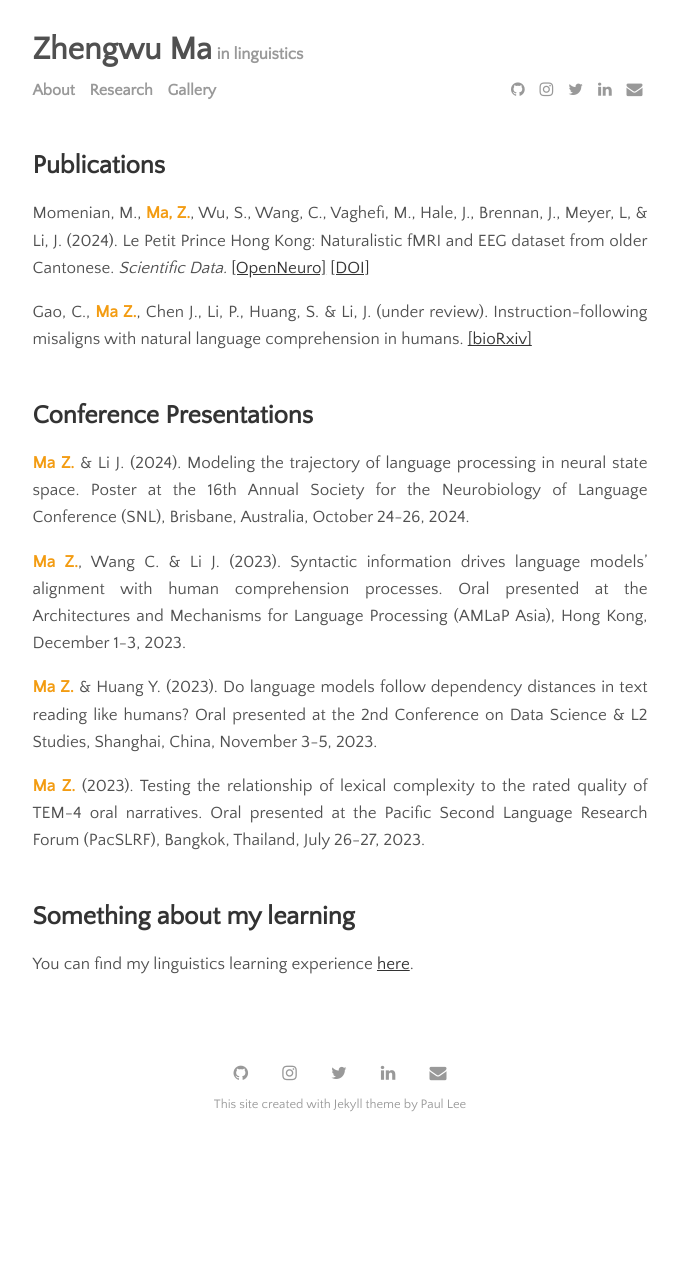
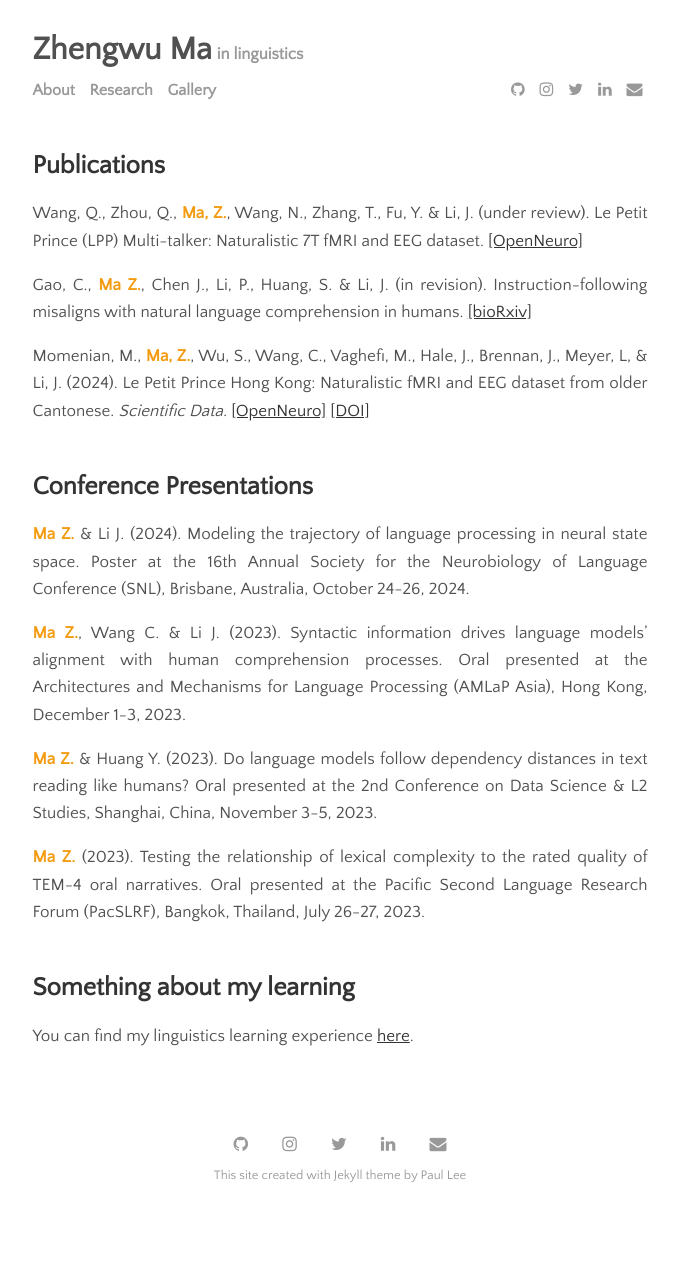
Before and after one commit to zhengwuma/zhengwuma.github.io, a Jekyll site: the page built from menu/research.md, in a window 1280 px wide. Shown: the whole page, without its empty margins (300-979 px from the left). Built offline with Jekyll 4.4.1, drawn with Linux system fonts in a browser that asks for light colours; before the commit the page ends 1198 px from its top, so only the background shows below that.

Commit message:
Update research.md

```diff
--- a/menu/research.md
+++ b/menu/research.md
@@ -5,9 +5,11 @@ permalink: /research
 ---
 
 ## Publications
+Wang, Q., Zhou, Q., <span style="color: #f39c12;"><strong>Ma, Z.</strong></span>, Wang, N., Zhang, T., Fu, Y. & Li, J. (under review). Le Petit Prince (LPP) Multi-talker: Naturalistic 7T fMRI and EEG dataset. <a href="https://openneuro.org/datasets/ds005345/versions/1.0.0">[OpenNeuro]</a>
+
+Gao, C., <span style="color: #f39c12;"><strong>Ma Z.</strong></span>, Chen J., Li, P., Huang, S. & Li, J. (in revision). Instruction-following misaligns with natural language comprehension in humans. <span style="color:#d8d6d0;"><a href="https://www.biorxiv.org/content/10.1101/2024.08.15.608196v1">[bioRxiv]</a></span>
+
 Momenian, M., <span style="color: #f39c12;"><strong>Ma, Z.</strong></span>, Wu, S., Wang, C., Vaghefi, M., Hale, J., Brennan, J., Meyer, L, & Li, J. (2024). Le Petit Prince Hong Kong: Naturalistic fMRI and EEG dataset from older Cantonese. _Scientific Data._ <a href="https://openneuro.org/datasets/ds004718/versions/1.1.0">[OpenNeuro]</a> <a href="https://www.nature.com/articles/s41597-024-03745-8">[DOI]</a>
-
-Gao, C., <span style="color: #f39c12;"><strong>Ma Z.</strong></span>, Chen J., Li, P., Huang, S. & Li, J. (under review). Instruction-following misaligns with natural language comprehension in humans. <span style="color:#d8d6d0;"><a href="https://www.biorxiv.org/content/10.1101/2024.08.15.608196v1">[bioRxiv]</a></span>
 <br><br>
 ## Conference Presentations
 <span style="color: #f39c12;"><strong>Ma Z.</strong></span> & Li J. (2024). Modeling the trajectory of language processing in neural state space. Poster at the 16th Annual Society for the Neurobiology of Language Conference (SNL), Brisbane, Australia, October 24-26, 2024.
```
